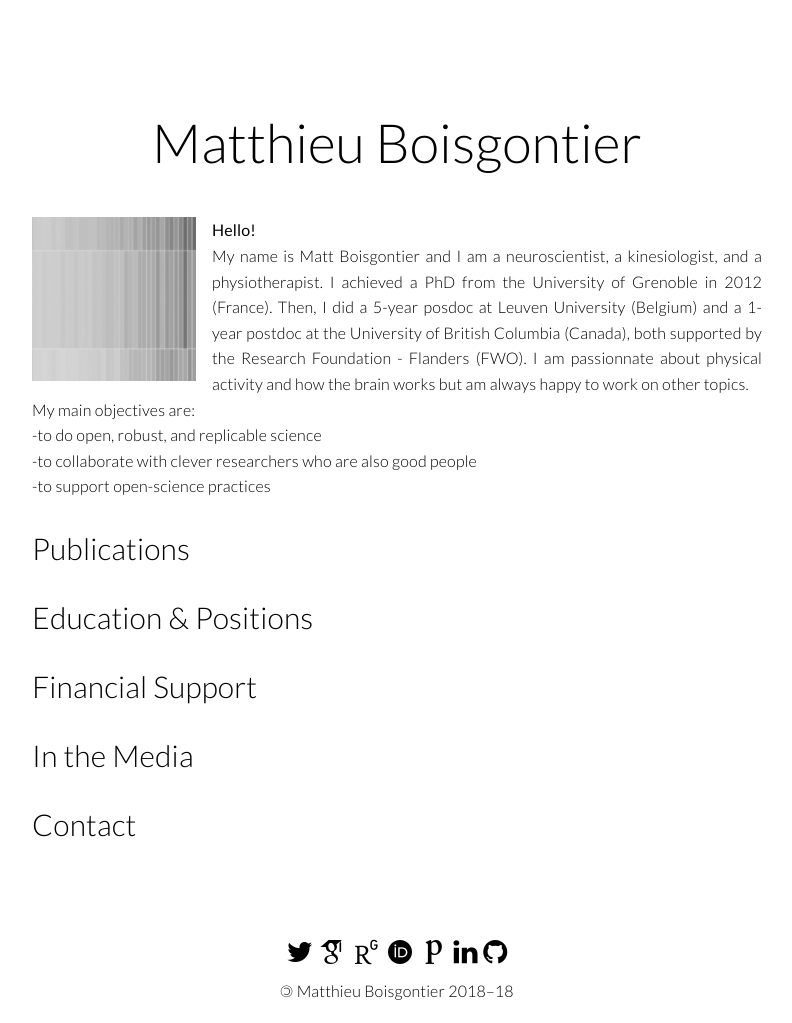
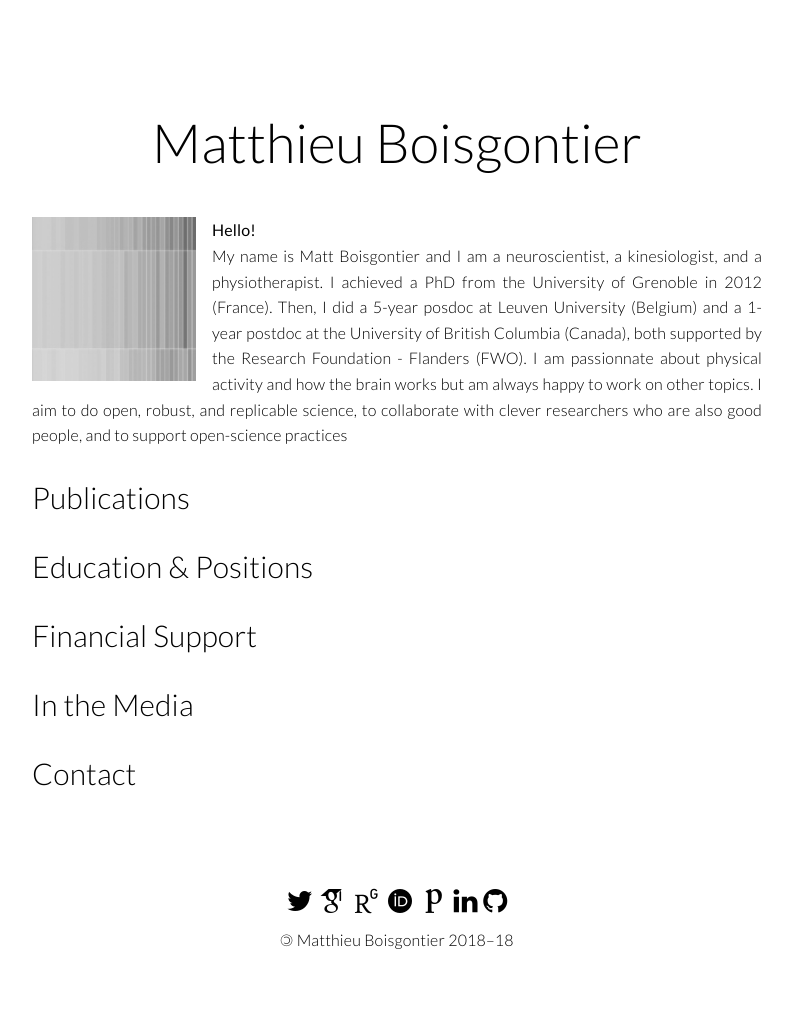
Before and after one commit to matthieuboisgontier/matthieuboisgontier.github.io, a Jekyll site: the page built from index.html, in a window 1280 px wide. Shown: the whole page, without its empty margins (243-1035 px from the left). Built offline with Jekyll 4.4.1, drawn with Linux system fonts in a browser that asks for light colours; nearby versions of some CDN libraries; some web fonts are replaced; a script that is not in the unit is left out; comment, search, counter and statistics services are not loaded; after the commit the page ends 972 px from its top, so only the background shows below that.

Commit message:
Update me.html

```diff
--- a/_includes/me.html
+++ b/_includes/me.html
@@ -4,10 +4,7 @@
     My name is Matt Boisgontier and I am a neuroscientist, a kinesiologist, and a physiotherapist.
     I achieved a PhD from the University of Grenoble in 2012 (France).
     Then, I did a 5-year posdoc at Leuven University (Belgium) and a 1-year postdoc at the University of British Columbia (Canada), both supported by the Research Foundation - Flanders (FWO).
-    I am passionnate about physical activity and how the brain works but am always happy to work on other topics. <br/>
-    My main objectives are:<br/>
-     -to do open, robust, and replicable science<br/>
-     -to collaborate with clever researchers who are also good people<br/>
-     -to support open-science practices<br/>
+    I am passionnate about physical activity and how the brain works but am always happy to work on other topics.
+    I aim to do open, robust, and replicable science, to collaborate with clever researchers who are also good people, and to support open-science practices<br/>
    </p>
 </p>
```
